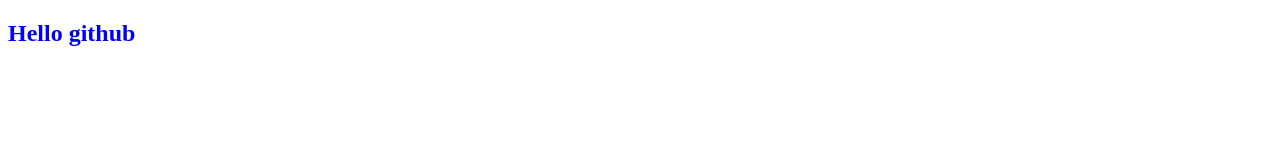
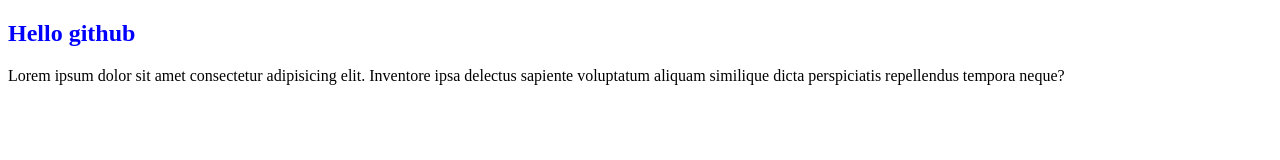
Before and after one commit to muhammad-ashiqe/test-sample1, a plain HTML site: page index.html in a window 1280 px wide. Drawn offline with Linux system fonts and the light colour scheme.

Commit message:
new paragraph added

```diff
--- a/index.html
+++ b/index.html
@@ -13,5 +13,6 @@
 </head>
 <body>
     <h2>Hello github</h2>
+    <p>Lorem ipsum dolor sit amet consectetur adipisicing elit. Inventore ipsa delectus sapiente voluptatum aliquam similique dicta perspiciatis repellendus tempora neque?</p>
 </body>
 </html>
```
